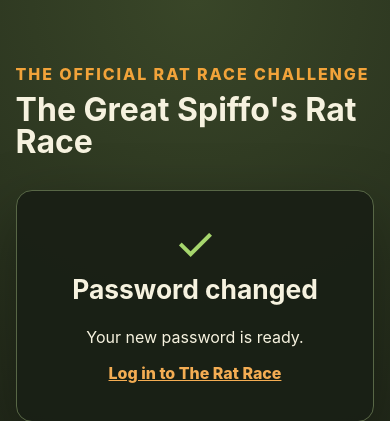
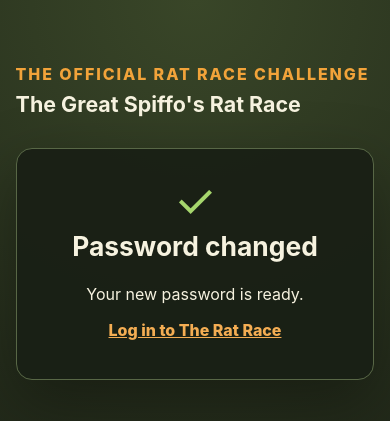
Before and after one commit to Eurymachus/The-Great-Spiffo-s-Rat-Race, a Django app: page /password-reset-complete/ in a window 390 px wide. Shown: the top 421 px of the page. Run offline with Django 5.2, Linux system fonts and the light colour scheme.

Commit message:
Scale site title without wrapping

```diff
--- a/apps/website/registry/static/registry/site.css
+++ b/apps/website/registry/static/registry/site.css
@@ -20,7 +20,12 @@ body {
 }
 
 .site-header { margin-bottom: 2rem; }
-.site-header h1 { margin: 0; font-size: clamp(2rem, 7vw, 3.4rem); line-height: 1; }
+.site-header h1 {
+    margin: 0;
+    font-size: clamp(1.15rem, 5.5vw, 3.4rem);
+    line-height: 1;
+    white-space: nowrap;
+}
 .eyebrow { margin: 0 0 .65rem; color: #f2a33a; font-weight: 800; text-transform: uppercase; letter-spacing: .12em; }
 
 .card {
--- a/apps/website/registry/templates/registry/base.html
+++ b/apps/website/registry/templates/registry/base.html
@@ -5,7 +5,7 @@
     <meta charset="utf-8">
     <meta name="viewport" content="width=device-width, initial-scale=1">
     <title>{% block title %}The Great Spiffo's Rat Race{% endblock %}</title>
-    <link rel="stylesheet" href="{% static 'registry/site.css' %}?v=20260714-3">
+    <link rel="stylesheet" href="{% static 'registry/site.css' %}?v=20260714-4">
     {% block extra_head %}{% endblock %}
 </head>
 <body>
```
